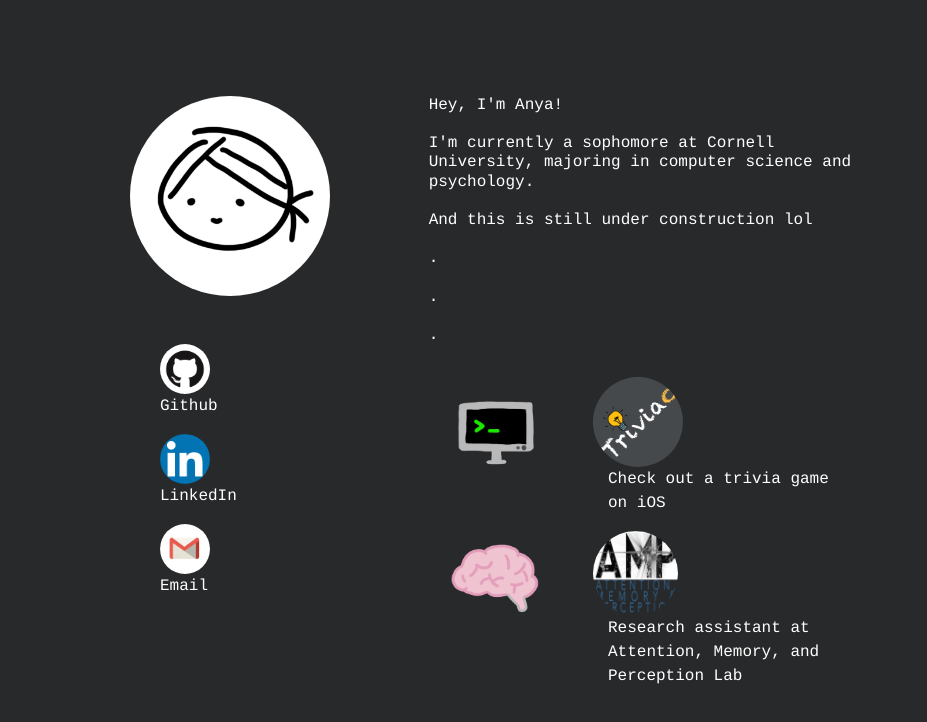
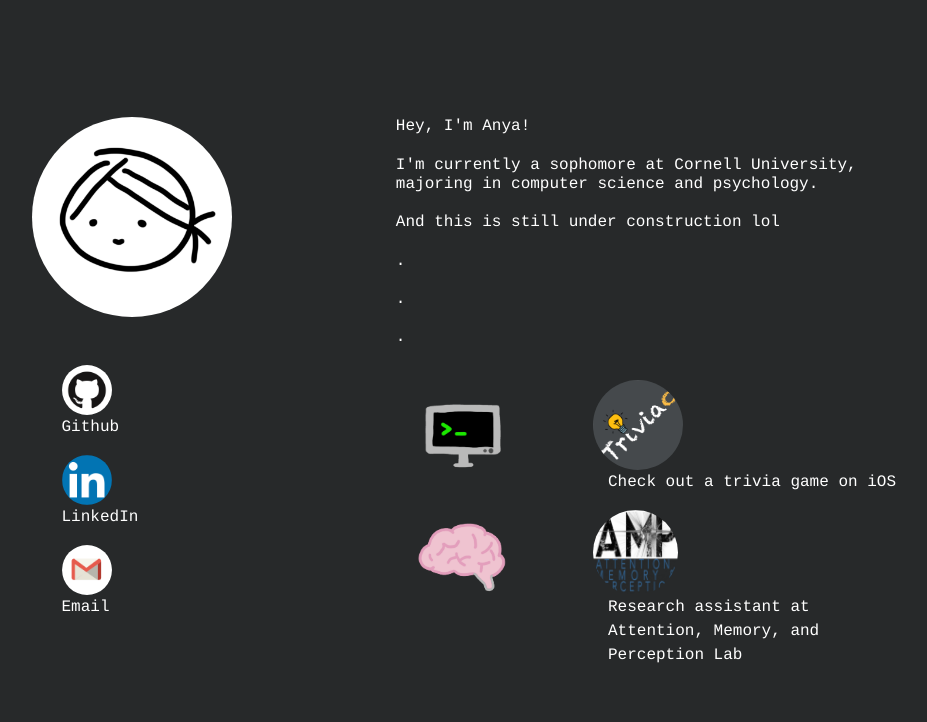
Before and after one commit to narjes-alzahli/narjes-alzahli.github.io, a React (Create React App) app in the folder react-deploy/: page / in a window 1280 px wide. Shown: the top 722 px of the page, without its empty margins (62-989 px from the left). Built offline with nearby package versions, Linux system fonts and the light colour scheme.

Commit message:
resolve warnings

```diff
--- a/react-deploy/public/index.html
+++ b/react-deploy/public/index.html
@@ -7,7 +7,7 @@
     <link rel="icon" type="image/png" sizes="16x16" href="%PUBLIC_URL%/favicon-16x16.png" />
     <!-- <link rel="manifest" href="%PUBLIC_URL%/site.webmanifest" /> -->
     <link rel="icon" href="%PUBLIC_URL%/favicon.ico" />
-    <meta name="viewport" content="width=device-width, initial-scale=1" />
+    <meta name="viewport" content="width=device-width, initial-scale=1.0,  minimum-scale=1.0">
     <meta name="theme-color" content="#000000" />
     <!-- <meta
       name="description"
--- a/react-deploy/src/App.css
+++ b/react-deploy/src/App.css
@@ -7,7 +7,7 @@
   align-items: center;
   background-color: #27292a;
   padding: 15%;
-  /* background-color: #faeac5; */
+  overflow: auto;
 }
 
 .letter {
@@ -16,3 +16,8 @@
   text-align: left;
   font-size: medium;
 }
+
+html,
+body {
+   height: 100%;
+ }
--- a/react-deploy/src/App.js
+++ b/react-deploy/src/App.js
@@ -14,30 +14,25 @@
 class App extends Component {
   render() {
     return (
-      <body className="App">
-        <Container fluid>
+        <Container fluid className="App">
           <Row>
             <Col xs={4}>
               <Row className="pb-5">
                 <Image src={head} roundedCircle height="200px" />
               </Row>
-              {/* <Row> */}
 
-              {/* <Row> */}
               <Col>
                 <a href="https://github.com/anya-ji">
                   <Image
                     src={github}
                     roundedCircle
                     height="50px"
-                    onClick="https://github.com/anya-ji"
                   />
                 </a>
               </Col>
               <Col>
                 <p className="letter">{`Github`}</p>
               </Col>
-              {/* </Row> */}
 
               <Col>
                 <a href="https://www.linkedin.com/in/anya-ji/">
@@ -45,7 +40,6 @@
                     src={linkedin}
                     roundedCircle
                     height="50px"
-                    onClick="https://www.linkedin.com/in/anya-ji/"
                   />
                 </a>
               </Col>
@@ -59,15 +53,12 @@
                     src={gmail}
                     roundedCircle
                     height="50px"
-                    onClick="mailto:anyaj0109@gmail.com"
                   />
                 </a>
               </Col>
               <Col>
                 <p className="letter">{`Email`}</p>
               </Col>
-
-              {/* </Row> */}
             </Col>
 
             <Col xs={6}>
@@ -89,7 +80,7 @@
                 </h3>
               </Row>
 
-              <Row className='pt-4'>
+              <Row className="pt-4">
                 <Col xs={4}>
                   <Image src={comp} roundedCircle height="100px" />
                 </Col>
@@ -100,7 +91,6 @@
                       src={triviac}
                       roundedCircle
                       height="90px"
-                      onClick="https://apps.apple.com/app/id1515983515"
                     />
                   </a>
                   <Col>
@@ -120,7 +110,6 @@
                       src={amp}
                       roundedCircle
                       height="85px"
-                      onClick="https://amp-lab.psych.cornell.edu/"
                     />
                   </a>
                   <Col>
@@ -131,7 +120,6 @@
             </Col>
           </Row>
         </Container>
-      </body>
     );
   }
 }
```
Also changed, not shown: react-deploy/public/manifest.json.
